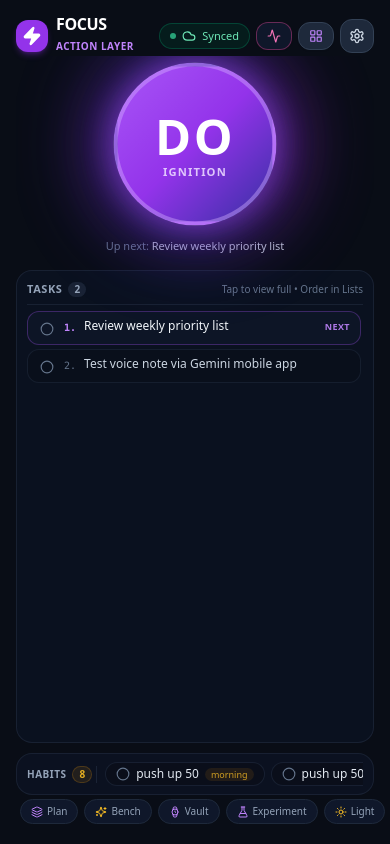
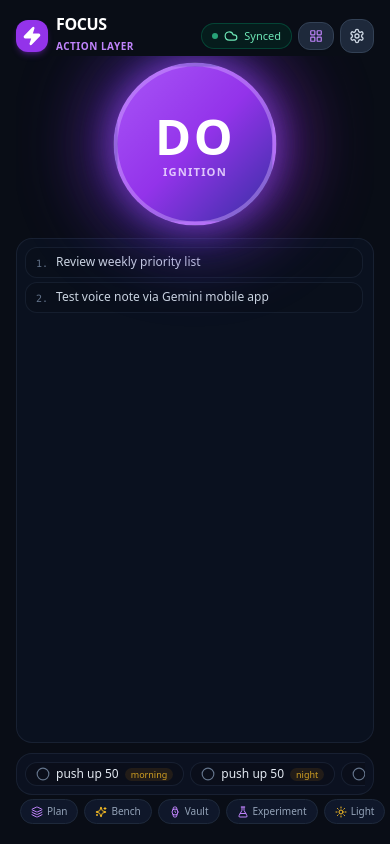
Before and after one commit to ezshap-rgb/Momentum, a React (Vite) app: page / in a window 390 px wide. Built offline with nearby package versions, Linux system fonts and the light colour scheme.

Commit message:
Add mobile drag-drop reordering, simplify DO lists, remove header Habits button

```diff
--- a/public/sw.js
+++ b/public/sw.js
@@ -1,4 +1,4 @@
-const CACHE_NAME = 'momentum-cache-v18';
+const CACHE_NAME = 'momentum-cache-v19';
 const ASSETS_TO_CACHE = [
   './manifest.json',
   './icons/icon-192.png',
--- a/src/components/DoMainScreen.tsx
+++ b/src/components/DoMainScreen.tsx
@@ -61,7 +61,6 @@ import {
 import { DoSideTaskList } from './focus/DoSideTaskList';
 import { DoSideHabitList } from './focus/DoSideHabitList';
 import { getNextOrderedQuickJobs } from '../services/taskOrder';
-import { HabitsModal } from './HabitsModal';
 import {
   getExperimentScheduleStatus,
   overrideExperimentMode,
@@ -94,7 +93,6 @@ import {
   Layers,
   ShieldCheck,
   Watch,
-  Activity,
 } from 'lucide-react';
 
 interface Props {
@@ -114,7 +112,6 @@ export function DoMainScreen({ onOpenTaskView, onOpenPlanMode }: Props) {
   const [showParkingLot, setShowParkingLot] = useState(false);
   const [parkingLotText, setParkingLotText] = useState('');
   const [showWhyThisOne, setShowWhyThisOne] = useState(false);
-  const [showHabitsModal, setShowHabitsModal] = useState(false);
 
   // Doorway Config
   const [url, setUrl] = useState('');
@@ -952,16 +949,6 @@ export function DoMainScreen({ onOpenTaskView, onOpenPlanMode }: Props) {
         <div className="flex items-center gap-1.5 sm:gap-2 shrink-0">
           <SyncIndicator />
 
-          {/* Habits Manager Button (Replaces Plan on top) */}
-          <button
-            onClick={() => setShowHabitsModal(true)}
-            className="flex items-center gap-1.5 px-2.5 sm:px-3 py-1.5 bg-slate-900 hover:bg-slate-800 active:scale-95 border border-pink-500/40 rounded-xl text-xs font-semibold text-pink-400 transition shadow-sm shrink-0"
-            title="Open Daily Habits Manager (Edit Quotas & Rhythms)"
-          >
-            <Activity className="w-3.5 h-3.5 text-pink-400" />
-            <span className="hidden sm:inline">Habits</span>
-          </button>
-
           <button
             onClick={onOpenTaskView}
             className="flex items-center gap-1.5 px-2.5 sm:px-3 py-1.5 bg-slate-800 hover:bg-slate-700 active:scale-95 border border-slate-700 rounded-xl text-xs font-semibold text-slate-200 transition shadow-sm shrink-0"
@@ -1013,23 +1000,11 @@ export function DoMainScreen({ onOpenTaskView, onOpenPlanMode }: Props) {
                   </span>
                 </button>
               </div>
-
-              {activeQuickTasks.length > 0 && (
-                <div className="mt-2 sm:mt-3 max-w-md w-full px-4 text-center truncate">
-                  <span className="text-[11px] text-slate-500">Up next: </span>
-                  <span className="text-[11px] text-slate-300/90 font-medium">
-                    {activeQuickTasks[0].title}
-                  </span>
-                </div>
-              )}
             </div>
 
-            {/* MIDDLE: Full-width Tasks list (tap to expand) */}
+            {/* MIDDLE: Passive full-width ordered Tasks list (tap to expand) */}
             <div className="flex-1 min-h-0 flex flex-col overflow-hidden">
-              <DoSideTaskList
-                tasks={activeQuickTasks}
-                onCompleteTask={toggleQuickJob}
-              />
+              <DoSideTaskList tasks={activeQuickTasks} />
             </div>
 
             {/* BOTTOM: Single-line horizontal scrolling Habits strip */}
@@ -1753,14 +1728,6 @@ export function DoMainScreen({ onOpenTaskView, onOpenPlanMode }: Props) {
         />
       )}
 
-      {/* Daily Habits Manager Modal */}
-      {showHabitsModal && (
-        <HabitsModal
-          isOpen={showHabitsModal}
-          onClose={() => setShowHabitsModal(false)}
-        />
-      )}
-
       {/* Confirmation Modal for Locked Week Override in Settings */}
       {showOverrideConfirm && (
         <div className="fixed inset-0 z-60 flex items-center justify-center p-4 bg-black/85 backdrop-blur-md">
--- a/src/components/Header.tsx
+++ b/src/components/Header.tsx
@@ -17,7 +17,6 @@ import {
   Undo2,
   Zap,
   Layers,
-  Activity,
 } from 'lucide-react';
 
 interface HeaderProps {
@@ -25,7 +24,6 @@ interface HeaderProps {
   onOpenVoiceIngest: () => void;
   onOpenDoMode?: () => void;
   onOpenPlanMode?: () => void;
-  onOpenHabits?: () => void;
 }
 
 export const Header: React.FC<HeaderProps> = ({
@@ -33,7 +31,6 @@ export const Header: React.FC<HeaderProps> = ({
   onOpenVoiceIngest,
   onOpenDoMode,
   onOpenPlanMode,
-  onOpenHabits,
 }) => {
   const {
     settings,
@@ -139,18 +136,6 @@ export const Header: React.FC<HeaderProps> = ({
             <Zap className="w-3.5 h-3.5 fill-current" />
             <span>DO</span>
           </button>
-
-          {/* Habits Manager Button (Replaces Plan on top) */}
-          {onOpenHabits && (
-            <button
-              onClick={onOpenHabits}
-              className="flex items-center gap-1.5 px-3 py-1.5 rounded-xl text-xs font-bold bg-slate-100 hover:bg-slate-200 dark:bg-slate-800 dark:hover:bg-slate-700 text-pink-600 dark:text-pink-400 border border-pink-500/30 transition shrink-0 active:scale-95"
-              title="Open Daily Habits Manager (Edit Quotas & Rhythms)"
-            >
-              <Activity className="w-3.5 h-3.5" />
-              <span className="hidden sm:inline">Habits</span>
-            </button>
-          )}
 
           {/* Prominent Google Tasks Sync Button (Visible everywhere) */}
           <button
--- a/src/components/focus/DoSideHabitList.tsx
+++ b/src/components/focus/DoSideHabitList.tsx
@@ -8,7 +8,7 @@ interface Props {
 }
 
 /**
- * Single-line horizontally scrolling Habits bar on the DO screen.
+ * Single-line horizontally scrolling Habits strip on the DO screen.
  * Checking a habit logs it for today and clears it from the strip while keeping the template intact.
  */
 export function DoSideHabitList({ habits, onDismiss }: Props) {
@@ -27,20 +27,11 @@ export function DoSideHabitList({ habits, onDismiss }: Props) {
   return (
     <section
       aria-label="Daily habits"
-      className="bg-slate-900/50 border border-slate-800/70 rounded-2xl px-2.5 py-1.5 flex items-center gap-2 shrink-0 overflow-hidden backdrop-blur-xs"
+      className="bg-slate-900/50 border border-slate-800/70 rounded-2xl px-2 py-1.5 flex items-center shrink-0 overflow-hidden backdrop-blur-xs"
     >
-      <div className="flex items-center gap-1.5 shrink-0 pr-1 border-r border-slate-800/80">
-        <span className="text-[10px] font-bold uppercase tracking-wider text-slate-400">
-          Habits
-        </span>
-        <span className="text-[10px] font-semibold px-1.5 py-0.2 rounded-full bg-amber-500/10 text-amber-400/90 border border-amber-500/20">
-          {uncleared.length > 0 ? uncleared.length : '✓'}
-        </span>
-      </div>
-
       <div className="flex-1 min-w-0 flex items-center gap-1.5 overflow-x-auto flex-nowrap py-0.5">
         {uncleared.length === 0 ? (
-          <div className="flex items-center gap-1.5 text-[11px] text-slate-500 whitespace-nowrap px-1">
+          <div className="flex items-center gap-1.5 text-[11px] text-slate-500 whitespace-nowrap px-1.5">
             <Sparkles className="w-3.5 h-3.5 text-amber-400/70 shrink-0" />
             <span>All daily habits cleared ✨</span>
           </div>
--- a/src/components/focus/DoSideTaskList.tsx
+++ b/src/components/focus/DoSideTaskList.tsx
@@ -1,35 +1,23 @@
 import React, { useState } from 'react';
 import { QuickJob } from '../../types';
-import { Circle } from 'lucide-react';
 
 interface Props {
   tasks: QuickJob[];
-  onCompleteTask?: (id: string) => void;
 }
 
 /**
- * Full-width ordered Tasks list shown underneath the DO button.
- * Reordering is handled in the Lists view; clicking a task reveals its full text if truncated.
+ * Passive, label-free ordered Tasks list underneath the DO button.
+ * Reordering and completion remain in Lists and the active DO workflow;
+ * clicking any item simply expands/collapses its full text.
  */
-export function DoSideTaskList({ tasks, onCompleteTask }: Props) {
+export function DoSideTaskList({ tasks }: Props) {
   const [expandedTaskId, setExpandedTaskId] = useState<string | null>(null);
 
   return (
-    <section className="flex-1 min-h-0 bg-slate-900/45 border border-slate-800/70 rounded-2xl p-2.5 sm:p-3 flex flex-col overflow-hidden backdrop-blur-xs">
-      <div className="flex items-center justify-between gap-2 pb-1.5 mb-1.5 border-b border-slate-800/70 shrink-0">
-        <div className="flex items-center gap-1.5 min-w-0">
-          <span className="text-[11px] font-bold uppercase tracking-wider text-slate-400">
-            Tasks
-          </span>
-          <span className="text-[10px] font-semibold px-1.5 py-0.2 rounded-full bg-slate-800/80 text-slate-400">
-            {tasks.length}
-          </span>
-        </div>
-        <span className="text-[10px] text-slate-500 truncate">
-          Tap to view full • Order in Lists
-        </span>
-      </div>
-
+    <section
+      aria-label="Ordered tasks"
+      className="flex-1 min-h-0 bg-slate-900/45 border border-slate-800/70 rounded-2xl p-2 sm:p-2.5 flex flex-col overflow-hidden backdrop-blur-xs"
+    >
       <div className="flex-1 min-h-0 overflow-y-auto space-y-1 pr-0.5">
         {tasks.length === 0 ? (
           <p className="text-[11px] text-slate-500 italic text-center py-4">
@@ -37,7 +25,6 @@ export function DoSideTaskList({ tasks, onCompleteTask }: Props) {
           </p>
         ) : (
           tasks.map((task, idx) => {
-            const isNext = idx === 0;
             const isExpanded = expandedTaskId === task.id;
 
             return (
@@ -53,42 +40,23 @@ export function DoSideTaskList({ tasks, onCompleteTask }: Props) {
                   }
                 }}
                 title={isExpanded ? 'Click to collapse' : 'Click to view full task'}
-                className={`group flex items-start gap-2 px-2.5 py-1.5 rounded-xl border transition cursor-pointer select-none ${
+                className={`flex items-start gap-2 px-2.5 py-1.5 rounded-xl border transition cursor-pointer select-none ${
                   isExpanded
                     ? 'border-purple-500/45 bg-purple-950/25'
-                    : isNext
-                    ? 'border-purple-500/30 bg-slate-900/75 hover:border-purple-500/45'
                     : 'border-slate-800/60 bg-slate-950/35 hover:bg-slate-900/60 hover:border-slate-700/70'
                 }`}
               >
-                {onCompleteTask && (
-                  <button
-                    type="button"
-                    onClick={(e) => {
-                      e.stopPropagation();
-                      onCompleteTask(task.id);
-                    }}
-                    className="mt-0.5 p-0.5 text-slate-500 hover:text-emerald-400 rounded-full transition shrink-0 cursor-pointer"
-                    title="Mark task done"
-                    aria-label={`Mark ${task.title} done`}
-                  >
-                    <Circle className="w-3.5 h-3.5" />
-                  </button>
-                )}
-
-                <span
-                  className={`mt-0.5 text-[10px] font-mono shrink-0 ${
-                    isNext ? 'text-purple-400 font-bold' : 'text-slate-500'
-                  }`}
-                >
+                <span className="mt-0.5 text-[10px] font-mono shrink-0 text-slate-500">
                   {idx + 1}.
                 </span>
 
                 <div className="flex-1 min-w-0">
                   <div
                     className={`text-xs leading-snug ${
-                      isExpanded ? 'whitespace-normal break-words' : 'truncate'
-                    } ${isNext || isExpanded ? 'text-slate-100 font-medium' : 'text-slate-300'}`}
+                      isExpanded
+                        ? 'whitespace-normal break-words text-slate-100 font-medium'
+                        : 'truncate text-slate-300'
+                    }`}
                   >
                     {task.title}
                   </div>
@@ -103,12 +71,6 @@ export function DoSideTaskList({ tasks, onCompleteTask }: Props) {
                     </div>
                   )}
                 </div>
-
-                {isNext && (
-                  <span className="mt-0.5 text-[9px] uppercase tracking-wider font-bold text-purple-400/90 shrink-0">
-                    Next
-                  </span>
-                )}
               </div>
             );
           })
```
Also changed, not shown: src/App.tsx (+0 -10 lines), src/components/panels/QuickJobsPanel.tsx (+77 -3 lines).
